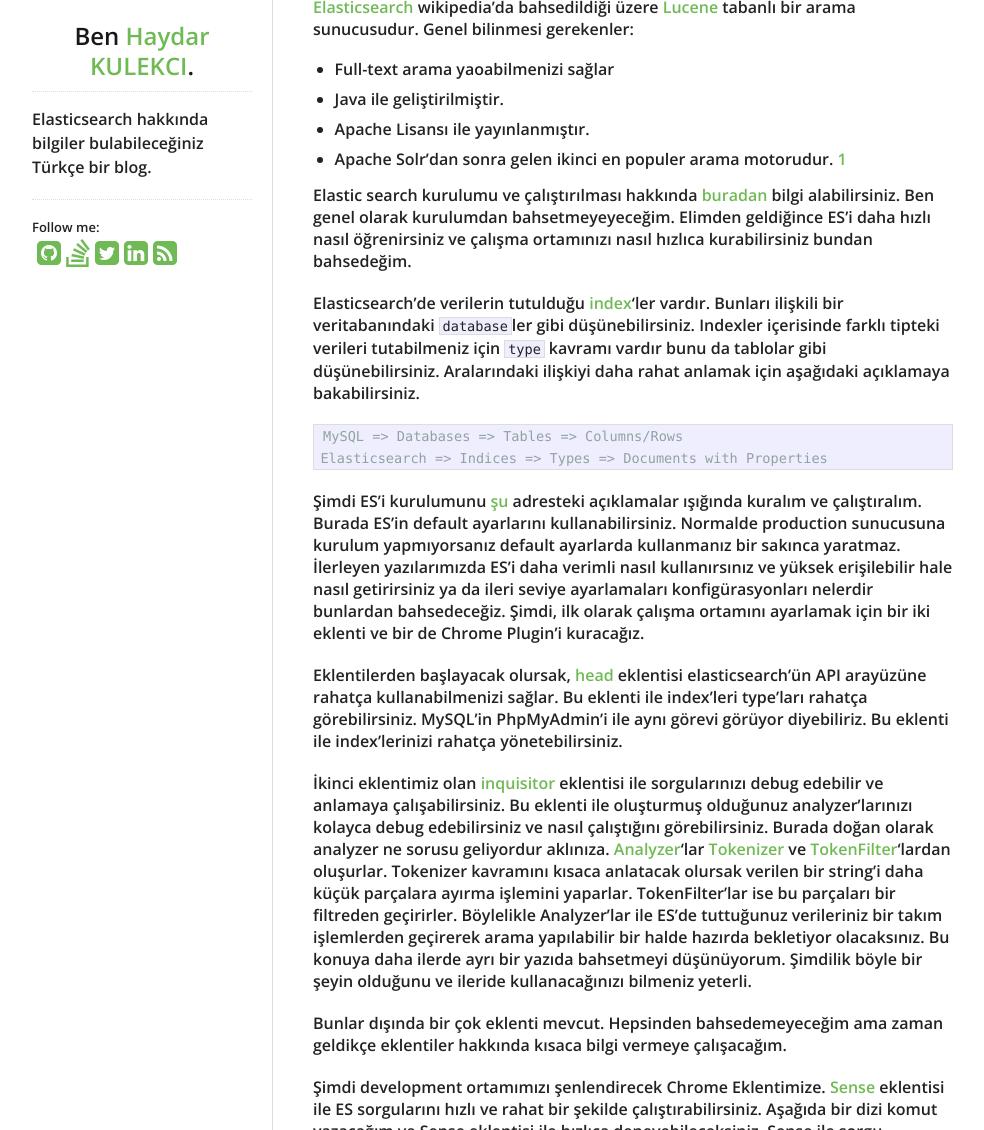
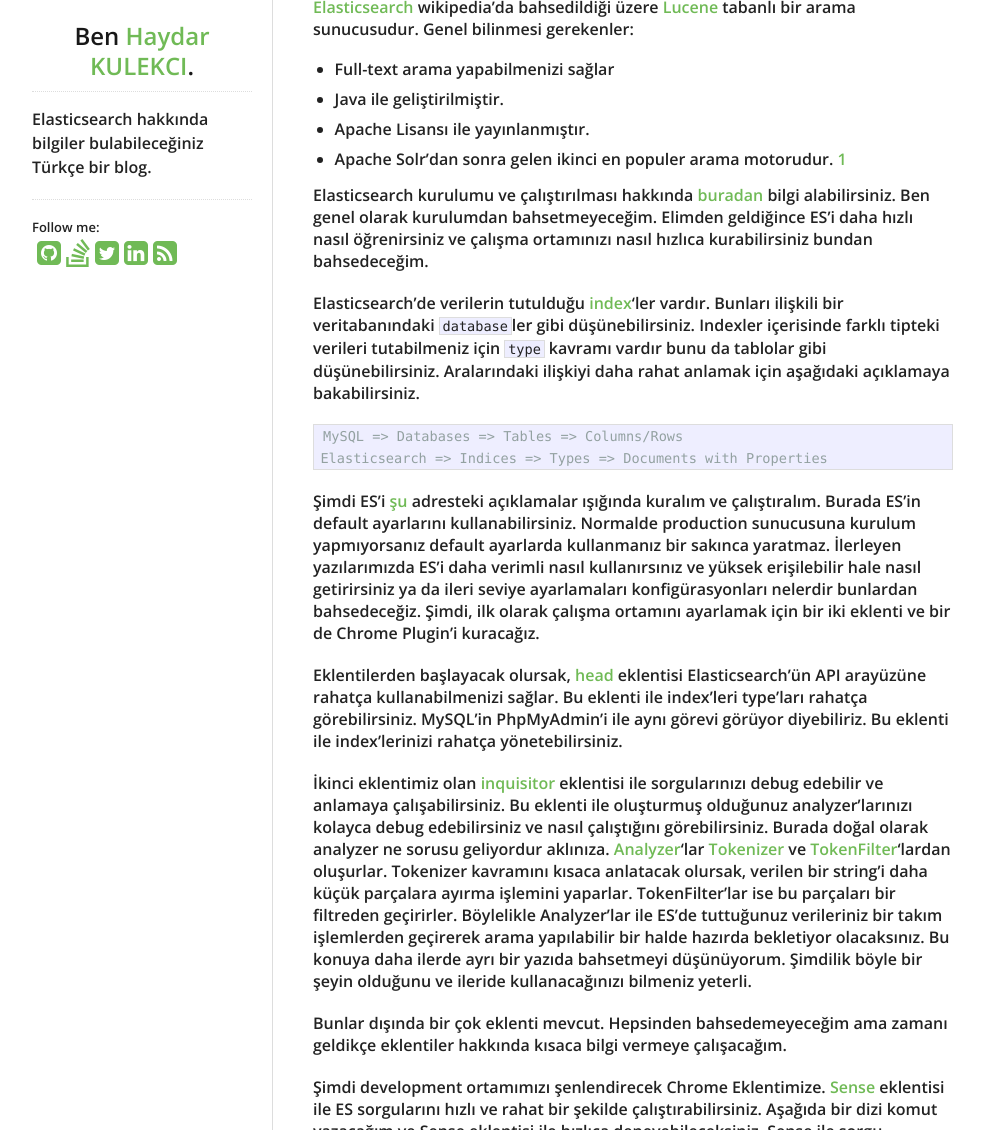
Before and after one commit to hkulekci/elasticsearch, a Jekyll site: the page built from _posts/2015-11-28-elasticsearch-ve-gelistirme-araclari-part-1.md, in a window 1280 px wide and 1400 px high, cut to the strip 270-1400 px from the top of the window. Shown: the whole strip, without its empty margins (138-1122 px from the left). Built offline with Jekyll 4.4.1, drawn with Linux system fonts in a browser that asks for light colours; nearby versions of some CDN libraries; Markdown is read by kramdown in place of the engine named in the settings.

Commit message:
Bazı yazım hataları düzeltildi.

````diff
--- a/_posts/2015-11-28-elasticsearch-ve-gelistirme-araclari-part-1.md
+++ b/_posts/2015-11-28-elasticsearch-ve-gelistirme-araclari-part-1.md
@@ -14,17 +14,17 @@
 bahsedildiği üzere [Lucene](https://lucene.apache.org/core/) tabanlı bir arama
 sunucusudur. Genel bilinmesi gerekenler:
 
- - Full-text arama yaoabilmenizi sağlar
+ - Full-text arama yapabilmenizi sağlar
  - Java ile geliştirilmiştir.
  - Apache Lisansı ile yayınlanmıştır.
  - Apache Solr'dan sonra gelen ikinci en populer arama motorudur.
     [1](http://db-engines.com/en/ranking/search+engine)
 
-Elastic search kurulumu ve çalıştırılması hakkında
+Elasticsearch kurulumu ve çalıştırılması hakkında
 [buradan](https://www.elastic.co/downloads/elasticsearch) bilgi alabilirsiniz.
-Ben genel olarak kurulumdan bahsetmeyeyeceğim. Elimden geldiğince ES'i daha
+Ben genel olarak kurulumdan bahsetmeyeceğim. Elimden geldiğince ES'i daha
 hızlı nasıl öğrenirsiniz ve çalışma ortamınızı nasıl hızlıca kurabilirsiniz
-bundan bahsedeğim.
+bundan bahsedeceğim.
 
 Elasticsearch'de verilerin tutulduğu [index](https://www.elastic.co/blog/what-is-an-elasticsearch-index)'ler
 vardır. Bunları ilişkili bir veritabanındaki `database`ler gibi düşünebilirsiniz.
@@ -37,7 +37,7 @@
 Elasticsearch => Indices => Types => Documents with Properties
 ```
 
-Şimdi ES'i kurulumunu [şu](https://www.elastic.co/downloads/elasticsearch) adresteki
+Şimdi ES'i [şu](https://www.elastic.co/downloads/elasticsearch) adresteki
 açıklamalar ışığında kuralım ve çalıştıralım. Burada ES'in default ayarlarını
 kullanabilirsiniz. Normalde production sunucusuna kurulum yapmıyorsanız default
 ayarlarda kullanmanız bir sakınca yaratmaz. İlerleyen yazılarımızda ES'i daha verimli
@@ -47,7 +47,7 @@
 kuracağız.
 
 Eklentilerden başlayacak olursak, [head](https://github.com/mobz/elasticsearch-head)
-eklentisi elasticsearch'ün API arayüzüne rahatça kullanabilmenizi sağlar. Bu
+eklentisi Elasticsearch'ün API arayüzüne rahatça kullanabilmenizi sağlar. Bu
 eklenti ile index'leri type'ları rahatça görebilirsiniz. MySQL'in PhpMyAdmin'i
 ile aynı görevi görüyor diyebiliriz. Bu eklenti ile index'lerinizi rahatça
 yönetebilirsiniz.
@@ -55,18 +55,18 @@
 İkinci eklentimiz olan [inquisitor](https://github.com/polyfractal/elasticsearch-inquisitor)
 eklentisi ile sorgularınızı debug edebilir ve anlamaya çalışabilirsiniz. Bu
 eklenti ile oluşturmuş olduğunuz analyzer'larınızı kolayca debug edebilirsiniz
-ve nasıl çalıştığını görebilirsiniz. Burada doğan olarak analyzer ne sorusu
+ve nasıl çalıştığını görebilirsiniz. Burada doğal olarak analyzer ne sorusu
 geliyordur aklınıza. [Analyzer](https://www.elastic.co/guide/en/elasticsearch/reference/1.4/analysis-analyzers.html)'lar
 [Tokenizer](https://www.elastic.co/guide/en/elasticsearch/reference/1.4/analysis-tokenizers.html)
 ve [TokenFilter](https://www.elastic.co/guide/en/elasticsearch/reference/1.4/analysis-tokenfilters.html)'lardan
-oluşurlar. Tokenizer kavramını kısaca anlatacak olursak verilen bir string'i daha
+oluşurlar. Tokenizer kavramını kısaca anlatacak olursak, verilen bir string'i daha
 küçük parçalara ayırma işlemini yaparlar. TokenFilter'lar ise bu parçaları bir
 filtreden geçirirler. Böylelikle Analyzer'lar ile ES'de tuttuğunuz verileriniz
 bir takım işlemlerden geçirerek arama yapılabilir bir halde hazırda bekletiyor
 olacaksınız. Bu konuya daha ilerde ayrı bir yazıda bahsetmeyi düşünüyorum. Şimdilik
 böyle bir şeyin olduğunu ve ileride kullanacağınızı bilmeniz yeterli.
 
-Bunlar dışında bir çok eklenti mevcut. Hepsinden bahsedemeyeceğim ama zaman
+Bunlar dışında bir çok eklenti mevcut. Hepsinden bahsedemeyeceğim ama zamanı
 geldikçe eklentiler hakkında kısaca bilgi vermeye çalışacağım.
 
 Şimdi development ortamımızı şenlendirecek Chrome Eklentimize.
````
